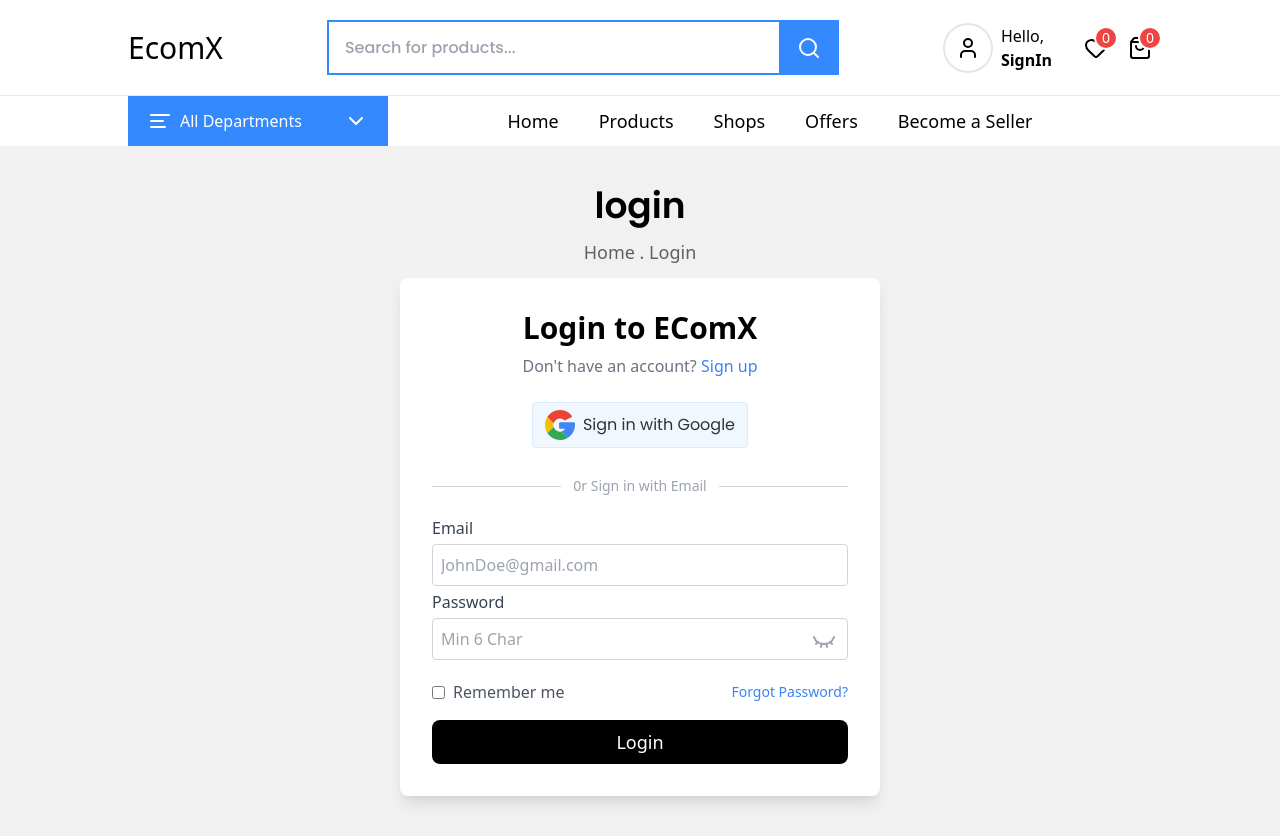
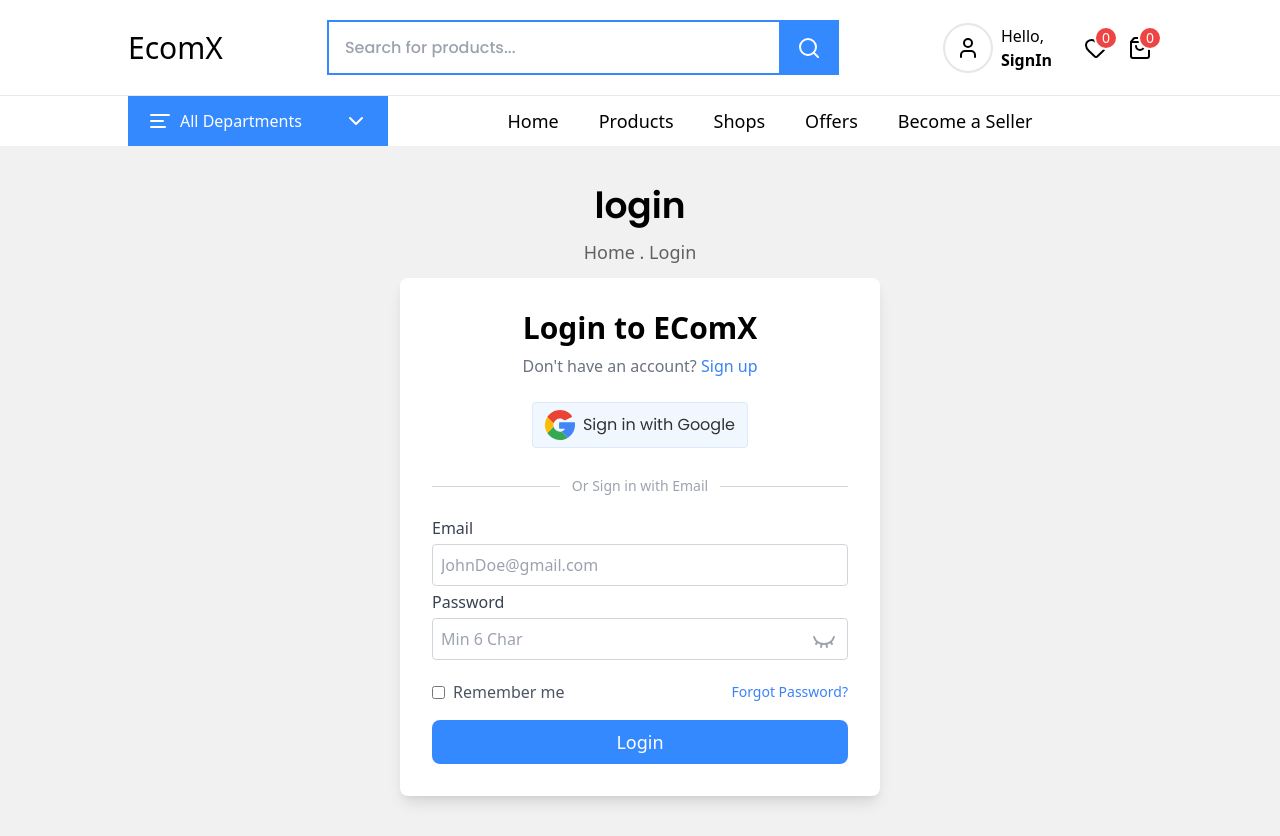
Before and after one commit to Ayan7020/eComX, a Next.js app in the folder apps/user-ui/: page /login in a window 1280 px wide. Built offline with nearby package versions, Linux system fonts and the light colour scheme.

Commit message:
feat: Nothin 01

```diff
--- a/apps/user-ui/src/app/(routes)/login/page.tsx
+++ b/apps/user-ui/src/app/(routes)/login/page.tsx
@@ -41,7 +41,7 @@
                 <GoogleButton />
                 <div className="flex items-center my-5  text-gray-400 text-sm">
                     <div className="flex-1 border-t border-gray-300" />
-                    <span className="px-3">0r Sign in with Email</span>
+                    <span className="px-3">Or Sign in with Email</span>
                     <div className="flex-1 border-t border-gray-300" />
                 </div>
                 <form onSubmit={handleSubmit(onSubmit)}>
@@ -91,7 +91,7 @@
                             Forgot Password?
                         </Link>
                     </div>
-                    <button type="submit" className="w-full text-lg cursor-pointer bg-black text-white py-2 rounded-lg ">Login
+                    <button type="submit" className="w-full text-lg cursor-pointer bg-[#3489FF] text-white py-2 rounded-lg ">Login
                     </button>
                     {serverError && (
                         <p className="text-red-500 text-sm mt-2">{serverError}</p>
--- a/apps/user-ui/src/app/(routes)/signup/page.tsx
+++ b/apps/user-ui/src/app/(routes)/signup/page.tsx
@@ -57,7 +57,7 @@
         </p>
         <div className="w-full flex justify-center">
             <div className="md:w-[480px] p-8 bg-white shadow rounded-lg ">
-                <h3 className="text-3xl font-semibold text-center mb-2">Login to EComX</h3>
+                <h3 className="text-3xl font-semibold text-center mb-2">Signup to EComX</h3>
                 <p className="text-center  text-gray-500 mb-4">
                     Already have an account?
                     <Link href={"/login"} className="text-blue-500 hover:underline">Login</Link>
@@ -65,7 +65,7 @@
                 <GoogleButton />
                 <div className="flex items-center my-5  text-gray-400 text-sm">
                     <div className="flex-1 border-t border-gray-300" />
-                    <span className="px-3">0r Sign up with Email</span>
+                    <span className="px-3">Or Sign up with Email</span>
                     <div className="flex-1 border-t border-gray-300" />
                 </div>
                 {!showOtp ? (<form onSubmit={handleSubmit(onSubmit)}>
@@ -118,7 +118,7 @@
                             <p className="text-red-500 text-sm">{String(errors.password.message)}</p>
                         )}
                     </div>
-                    <button type="submit" className="w-full text-lg  mt-4 cursor-pointer bg-black text-white py-2 rounded-lg ">Signup
+                    <button type="submit" className="w-full text-lg  mt-4 cursor-pointer bg-[#3489FF] text-white py-2 rounded-lg ">Signup
                     </button>
                     {serverError && (
                         <p className="text-red-500 text-sm mt-2">{serverError}</p>
```
